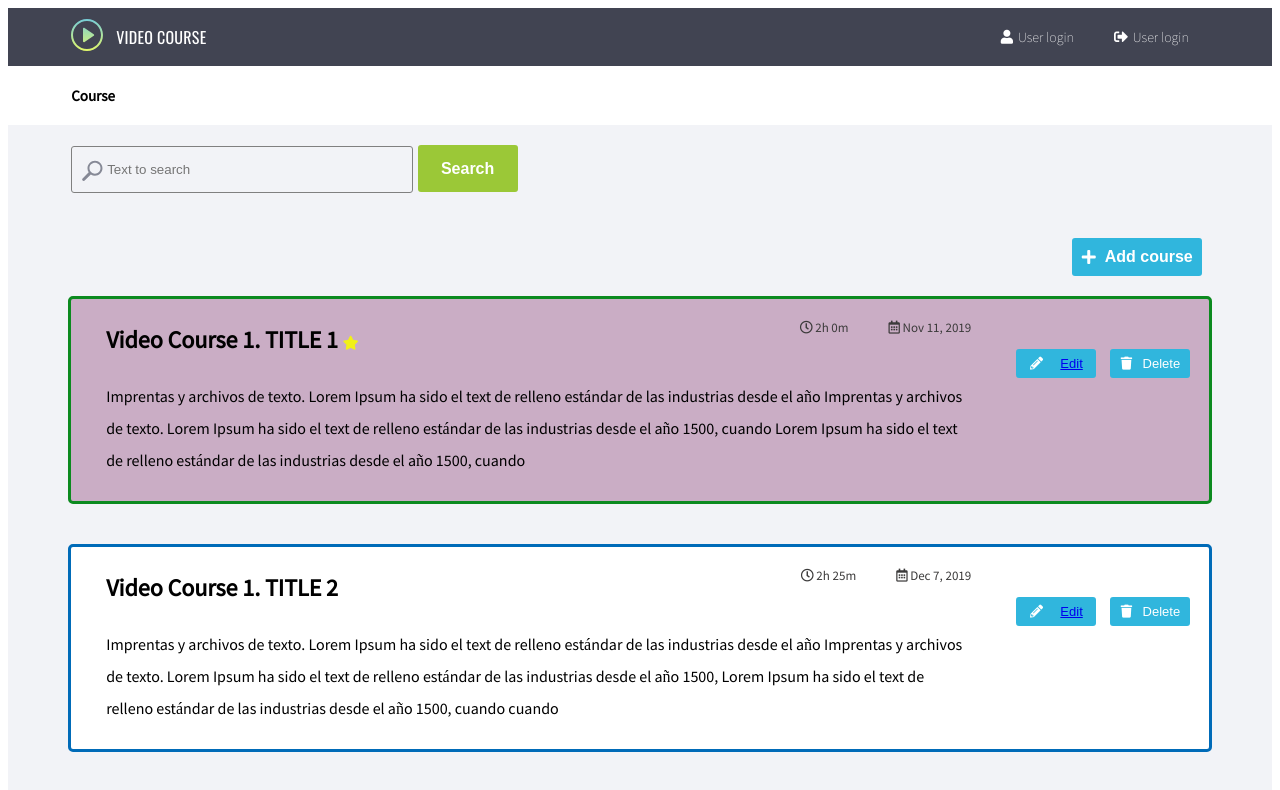
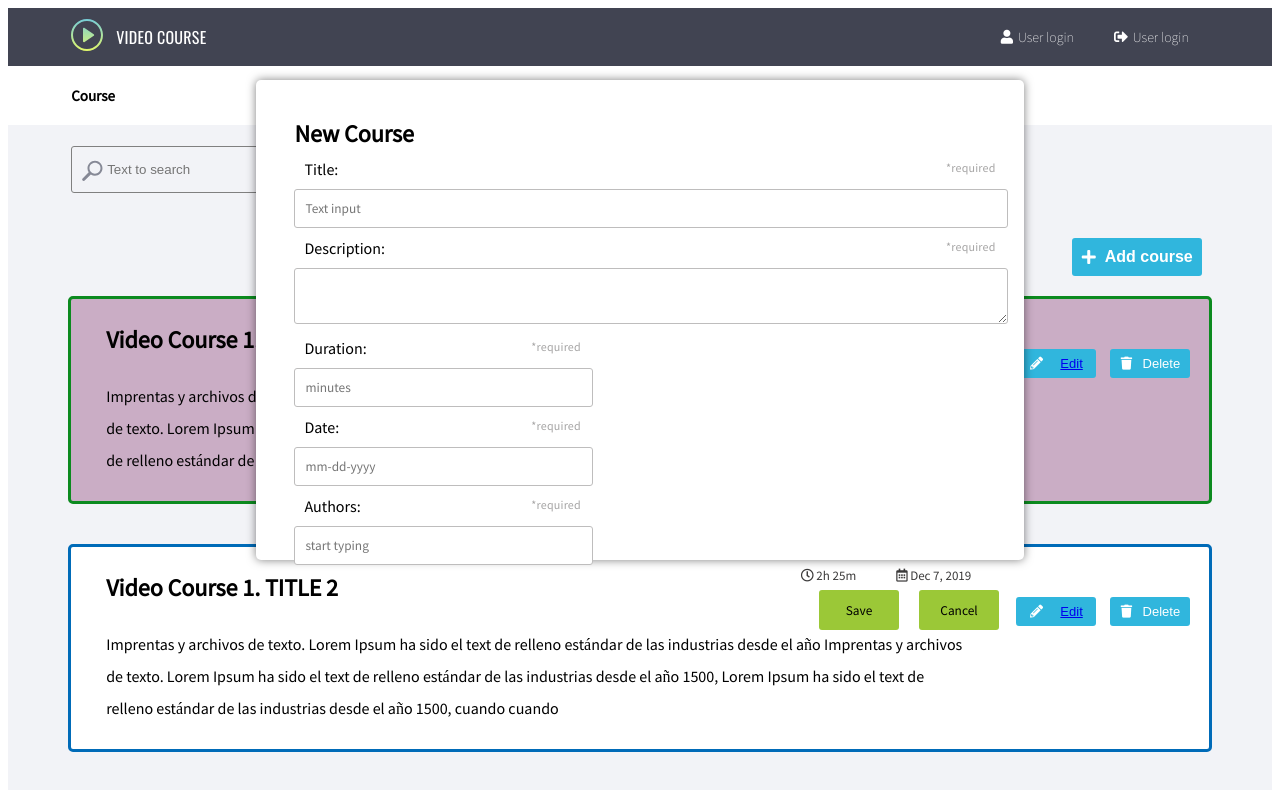
Before and after one commit to Catrieona/Angular_Mentoring, an Angular app in the folder videoCourse/: page /courses/edit/1 in a window 1280 px wide. Before the commit this address led to /. Shown: the top 790 px of the page. Built offline with nearby package versions, Linux system fonts and the light colour scheme.

Commit message:
add routing to the components

```diff
--- a/videoCourse/src/app/app.component.html
+++ b/videoCourse/src/app/app.component.html
@@ -1,3 +1 @@
-<app-course-page></app-course-page>
-
 <router-outlet></router-outlet>
--- a/videoCourse/src/app/components/course-page/course-page-header/course-page-header.component.html
+++ b/videoCourse/src/app/components/course-page/course-page-header/course-page-header.component.html
@@ -7,7 +7,7 @@
         <div>
             <div class="course_page_login">
                 <i class="fas fa-user"></i>
-                <a routerLink="courses/login">User login</a>
+                <a routerLink="login">User login</a>
             </div>
             <div  class="course_page_logoff">
                 <i class="fas fa-sign-out-alt"></i>
--- a/videoCourse/src/app/components/course-page/course-page-list/course-list-item/course-list-item.component.html
+++ b/videoCourse/src/app/components/course-page/course-page-list/course-list-item/course-list-item.component.html
@@ -18,7 +18,7 @@
         <div class="course-item-editBlock">
             <button class="course-item-edit">
                 <i class="fas fa-pencil-alt"></i>
-                <a routerLink="courses/edit"> Edit </a>
+                <a [routerLink]="['edit/', item.id]"> Edit </a>
             </button>
             <button (click)="deleteCourseItem(item.id)" class="course-item-delete">
                 <i class="fas fa-trash"></i>
--- a/videoCourse/src/app/components/course-page/course-page-list/course-list-item/course-list-item.component.ts
+++ b/videoCourse/src/app/components/course-page/course-page-list/course-list-item/course-list-item.component.ts
@@ -1,6 +1,7 @@
-import { Component, Output, Input, EventEmitter, OnInit,  ChangeDetectionStrategy } from '@angular/core';
+import { Component, Output, Input, EventEmitter, OnInit} from '@angular/core';
 import { DataCourseService } from '../../../../core/services/data-course.service';
 import {PageListData} from '../../../../core/models/page-list-data';
+import { ActivatedRoute} from '@angular/router';
 
 
 @Component({
@@ -12,8 +13,15 @@ export class CourseListItemComponent implements OnInit {
   @Input() courseState: string;
   @Output() onDeleteCourseItem = new EventEmitter<number>();
   public courseData: PageListData [];
+  public id: number;
 
-constructor(private dataCourseService: DataCourseService) { }
+constructor(private dataCourseService: DataCourseService,
+            private activateRoute: ActivatedRoute) {
+            this.id = activateRoute.snapshot.params.id;
+          }
+
+
+
 
   ngOnInit() {
     this.getDataCourse();
--- a/videoCourse/src/app/components/course-page/course-page.component.html
+++ b/videoCourse/src/app/components/course-page/course-page.component.html
@@ -3,3 +3,8 @@
 <app-course-page-search></app-course-page-search>
 <app-course-page-list></app-course-page-list>
 <app-course-page-footer></app-course-page-footer>
+
+
+<router-outlet>
+
+</router-outlet>
--- a/videoCourse/src/app/shared/course-edit/edit-course.component.html
+++ b/videoCourse/src/app/shared/course-edit/edit-course.component.html
@@ -36,7 +36,7 @@
 
         <div class="addCourseButton">
             <button class="saveu_course_button">Save </button>
-            <button class="cansel_course_button">Cansel </button>
+            <button class="cansel_course_button" routerLink="">  Cancel  </button>
         </div>
     </div>
 </section>
```
Also changed, not shown: videoCourse/src/app/app-routing.module.ts (+15 -4 lines).
